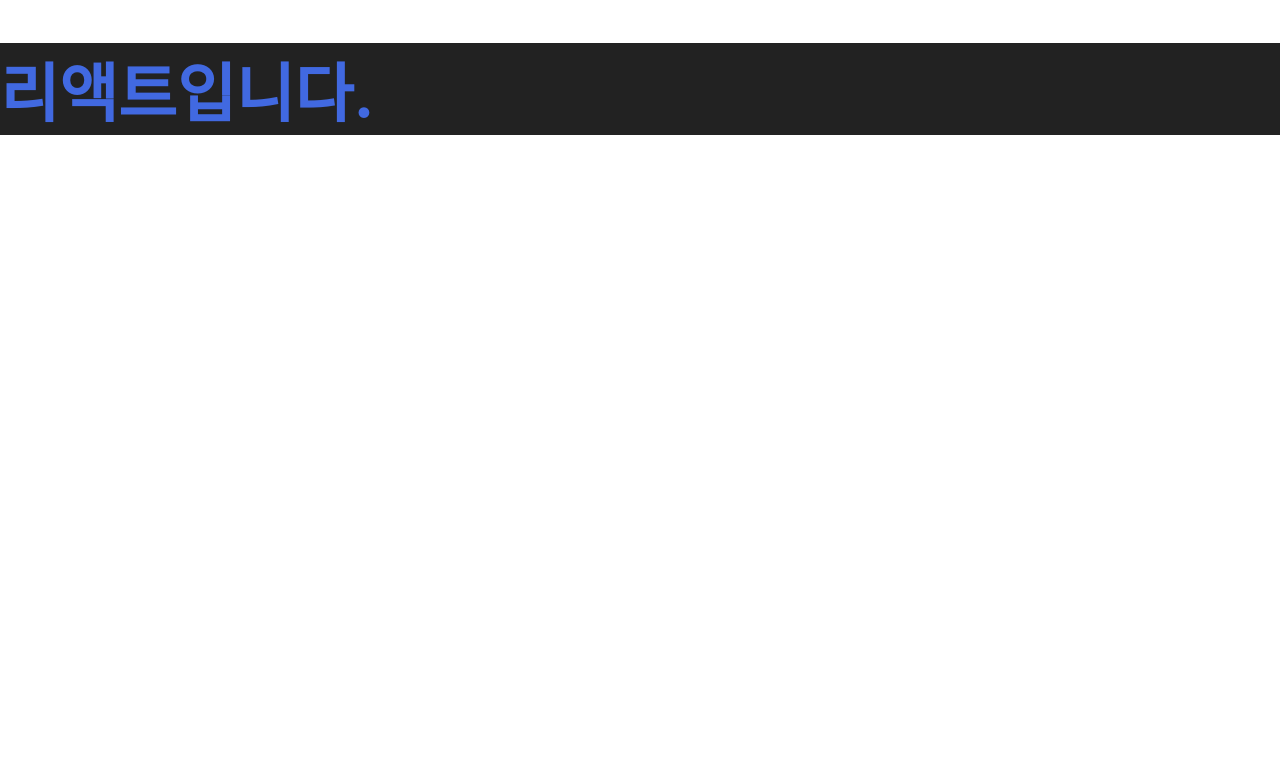
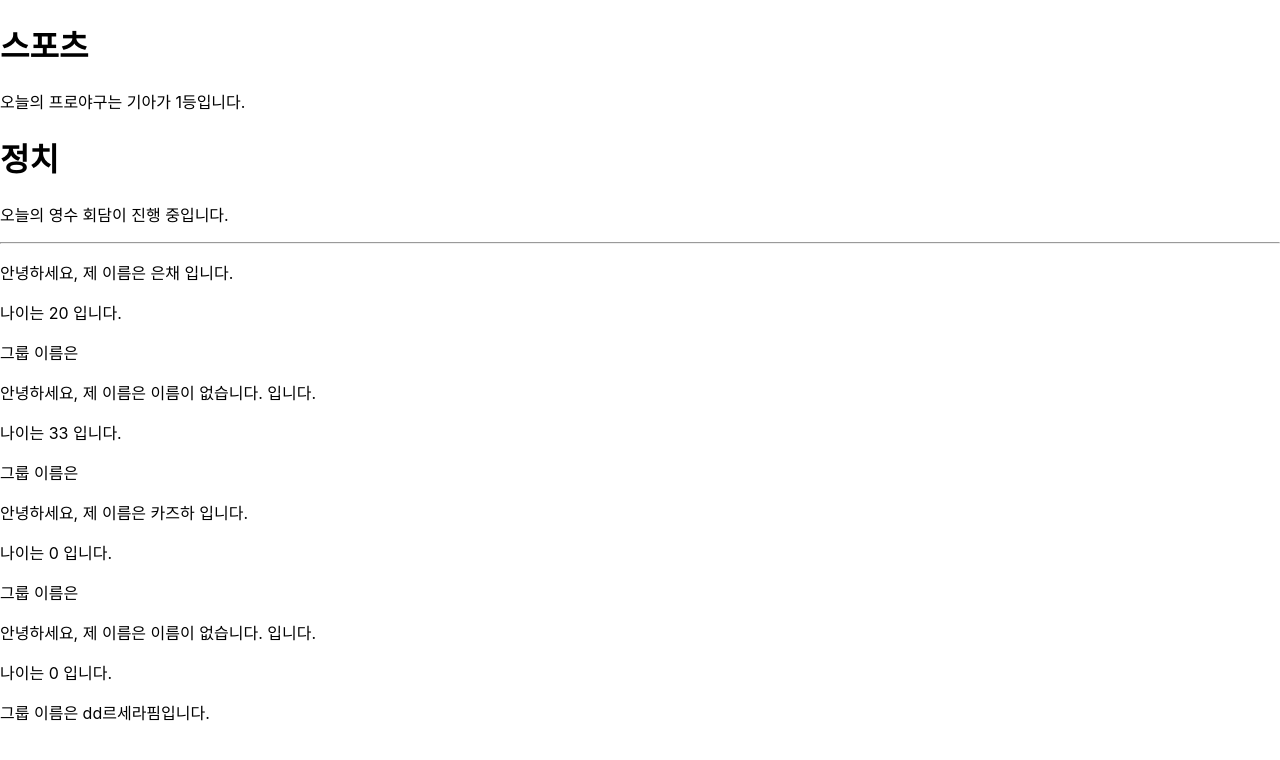
Before and after one commit to tpgh1554/React, a React (Create React App) app: page / in a window 1280 px wide. Shown: the top 760 px of the page. Built offline with nearby package versions, Linux system fonts and the light colour scheme.

Commit message:
04.29 오후실습

```diff
--- a/src/App.css
+++ b/src/App.css
@@ -1,5 +1,11 @@
 .App {
   text-align: center;
+}
+
+.title-name {
+  background-color: lightgray;
+  font-size: 20px;
+  color: orangered;
 }
 
 .App-logo {
--- a/src/App.js
+++ b/src/App.js
@@ -7,15 +7,23 @@ import "./App.css";
 // 조건부 연산자 : {} 내에서 조건부 연산자 사용 가능
 // 조건부 랜더링 : && 연산자의 특징을 활용해서 조건에 따라 화면 렌더링
 // 인라인 스타일링 :
-
+// import Greeting from "./Greeting";
+// import Welcome from "./Welcome";
+import Section from "./Section";
+import MyComponent from "./MyComponent";
+// 컴포넌트의 재활용
 function App() {
-  const name = "리액트";
-  const styleC = {
-    backgroundColor: "#222",
-    color: "royalblue",
-    fontSize: "2em",
-  };
-  return <p style={styleC}>{name === "리액트" && <h1>리액트입니다.</h1>}</p>;
+  return (
+    <>
+      <Section title="스포츠" content="오늘의 프로야구는 기아가 1등입니다." />
+      <Section title="정치" content="오늘의 영수 회담이 진행 중입니다." />
+      <hr />
+      <MyComponent name="은채" age={20} />
+      <MyComponent age={33} />
+      <MyComponent name="카즈하" />
+      <MyComponent>dd르세라핌입니다.</MyComponent>
+    </>
+  );
 }
 
 export default App;
--- /dev/null
+++ b/src/Greeting.jsx
@@ -0,0 +1,27 @@
+import "./App.css";
+const member = {
+  name: "곰돌이사육사",
+  job: "개발자",
+  addr: "경기도 수원시",
+  gender: "남성",
+};
+const getMember = (user) => {
+  return user ? (
+    <h1>환영합니다. {member.name}</h1>
+  ) : (
+    <h1>환영합니다. 방문자님.</h1>
+  );
+};
+
+const Greeting = () => {
+  return (
+    <div className="App">
+      <p className="title-name">안녕하세요. 저는 {member.name}입니다.</p>
+      <p className="title-name">직업은 {member.job}입니다.</p>
+      <p className="title-name">주소는 {member.addr}입니다.</p>
+      <p className="title-name">성별은 {member.gender}입니다.</p>
+      <div>{getMember(true)}</div>
+    </div>
+  );
+};
+export default Greeting;
--- /dev/null
+++ b/src/MyComponent.jsx
@@ -0,0 +1,15 @@
+const MyComponent = (props) => {
+  const { name, age, children } = props;
+  return (
+    <>
+      <p>안녕하세요, 제 이름은 {name} 입니다.</p>
+      <p>나이는 {age} 입니다.</p>
+      <p>그룹 이름은 {children}</p>
+    </>
+  );
+};
+MyComponent.defaultProps = {
+  name: "이름이 없습니다.",
+  age: 0,
+};
+export default MyComponent;
--- /dev/null
+++ b/src/Section.jsx
@@ -0,0 +1,18 @@
+const Heading = (props) => {
+  return <h1>{props.text}</h1>;
+};
+
+const Paragraph = (props) => {
+  return <p>{props.text}</p>;
+};
+
+const Section = (props) => {
+  return (
+    <>
+      <Heading text={props.title} />
+      <Paragraph text={props.content} />
+    </>
+  );
+};
+
+export default Section;
--- /dev/null
+++ b/src/Welcome.jsx
@@ -0,0 +1,11 @@
+const Welcome = (props) => {
+  return (
+    <>
+      <h2>제 이름은 {props.name}이고,</h2>
+      <h2>나이는 {props.age}이며,</h2>
+      <h2>주소는 {props.addr}입니다.</h2>
+    </>
+  );
+};
+
+export default Welcome;
```
